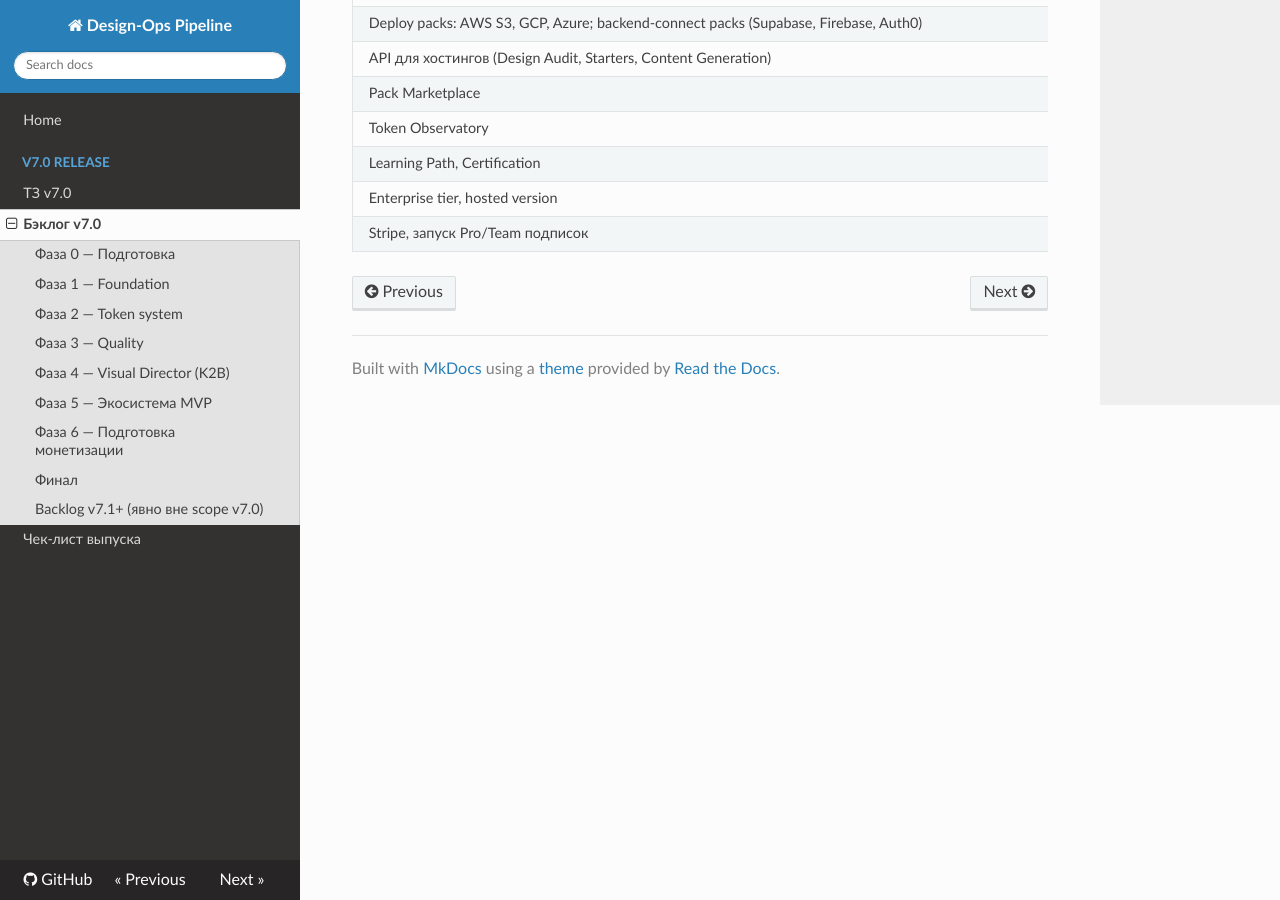
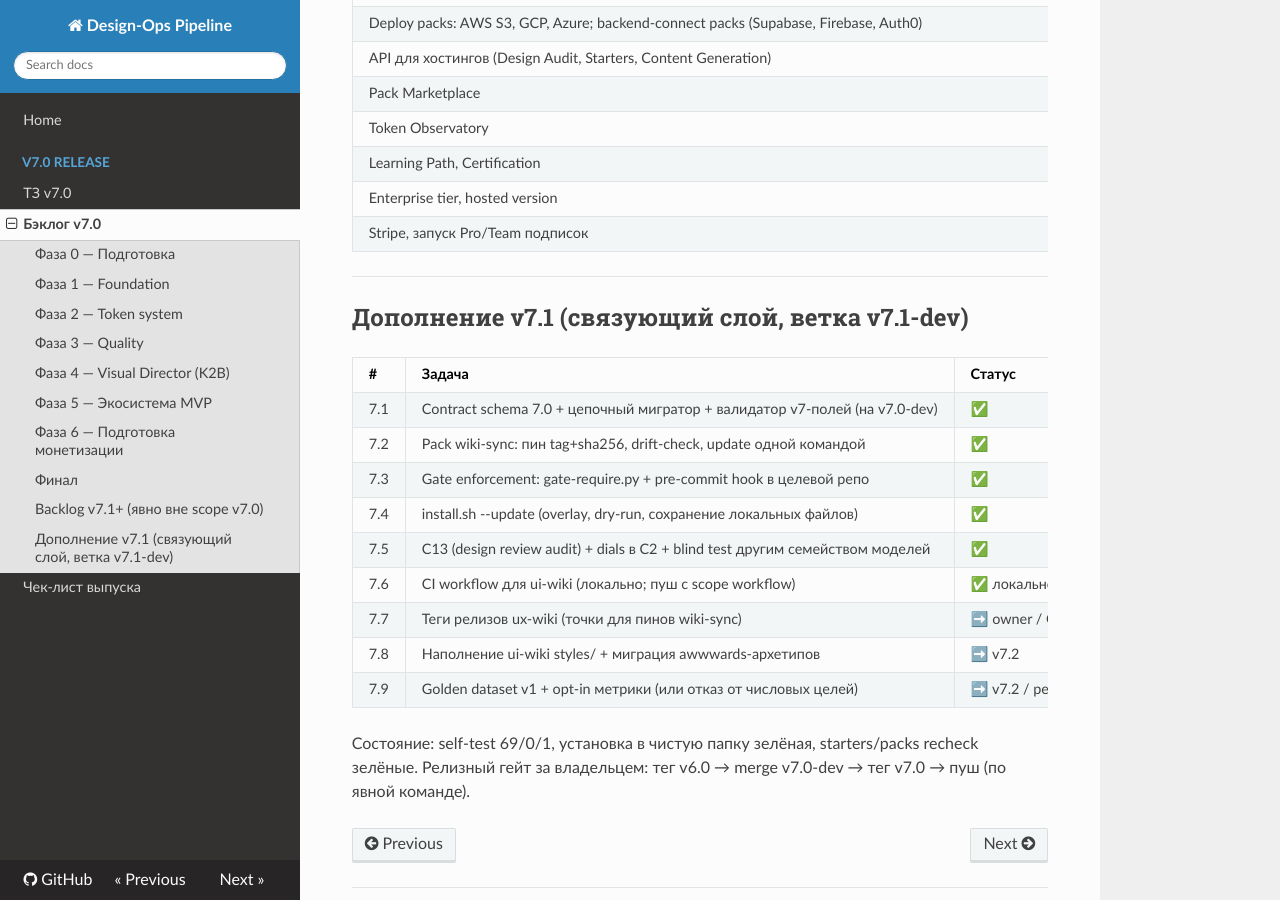
Before and after one commit to pavelevgrafov/Design-Ops, an MkDocs documentation site: the page built from docs/v7/Бэклог-v7.0.md, in a window 1280 px wide and 900 px high, scrolled down 3070 px. Built offline with MkDocs 1.6.1, drawn with Linux system fonts in a browser that asks for light colours; nearby versions of some CDN libraries.

Commit message:
docs: backlog tracker — v7.1 connective layer done, release gate pending owner

```diff
--- a/docs/v7/Бэклог-v7.0.md
+++ b/docs/v7/Бэклог-v7.0.md
@@ -108,3 +108,22 @@
 | Learning Path, Certification | v8.0+ | |
 | Enterprise tier, hosted version | v8.0+ | |
 | Stripe, запуск Pro/Team подписок | отдельное решение | После v7.0 |
+
+---
+
+## Дополнение v7.1 (связующий слой, ветка v7.1-dev)
+
+| # | Задача | Статус |
+|---|---|---|
+| 7.1 | Contract schema 7.0 + цепочный мигратор + валидатор v7-полей (на v7.0-dev) | ✅ |
+| 7.2 | Pack wiki-sync: пин tag+sha256, drift-check, update одной командой | ✅ |
+| 7.3 | Gate enforcement: gate-require.py + pre-commit hook в целевой репо | ✅ |
+| 7.4 | install.sh --update (overlay, dry-run, сохранение локальных файлов) | ✅ |
+| 7.5 | C13 (design review audit) + dials в C2 + blind test другим семейством моделей | ✅ |
+| 7.6 | CI workflow для ui-wiki (локально; пуш с scope workflow) | ✅ локально |
+| 7.7 | Теги релизов ux-wiki (точки для пинов wiki-sync) | ➡️ owner / GitHub |
+| 7.8 | Наполнение ui-wiki styles/ + миграция awwwards-архетипов | ➡️ v7.2 |
+| 7.9 | Golden dataset v1 + opt-in метрики (или отказ от числовых целей) | ➡️ v7.2 / решение owner |
+
+Состояние: self-test 69/0/1, установка в чистую папку зелёная, starters/packs recheck зелёные.
+Релизный гейт за владельцем: тег v6.0 → merge v7.0-dev → тег v7.0 → пуш (по явной команде).
```
